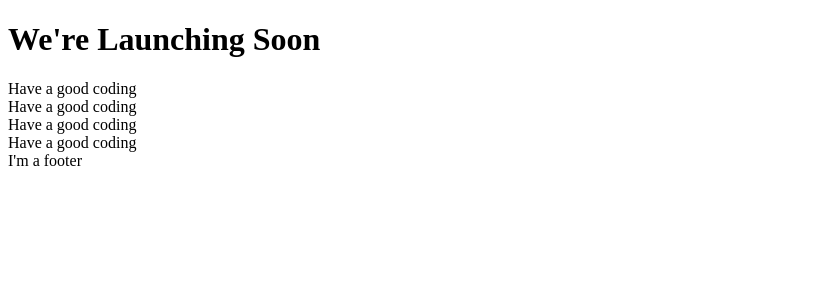
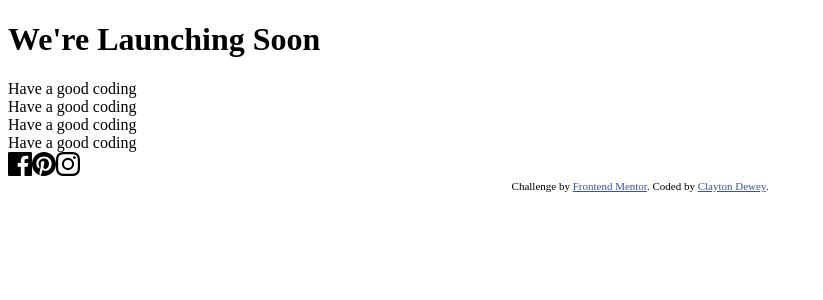
Before and after one commit to ClaytonDewey/launch-countdown-timer, a React (Create React App) app: page / in a window 1280 px wide. Shown: the top 300 px of the page, without its empty margins (0-823 px from the left). Built offline with nearby package versions, Linux system fonts and the light colour scheme.

Commit message:
Add social icons and attribution to footer

```diff
--- a/src/components/Footer.tsx
+++ b/src/components/Footer.tsx
@@ -1,8 +1,42 @@
 import React from 'react';
+import styled from 'styled-components';
+import { IconFacebook, IconInstagram, IconPinterest } from './Icons';
 
 type FooterProps = {};
 
+const StyledFooter = styled.footer`
+  .attribution {
+    font-size: 11px;
+    text-align: center;
+  }
+  .attribution a {
+    color: hsl(228, 45%, 44%);
+  }
+`;
+
 const Footer: React.FC<FooterProps> = () => {
-  return <footer>I'm a footer</footer>;
+  return (
+    <StyledFooter>
+      <div className='social-icons'>
+        <IconFacebook />
+        <IconPinterest />
+        <IconInstagram />
+      </div>
+      <div className='attribution'>
+        Challenge by{' '}
+        <a
+          href='https://www.frontendmentor.io?ref=challenge'
+          rel='noreferrer'
+          target='_blank'>
+          Frontend Mentor
+        </a>
+        . Coded by{' '}
+        <a href='https://www.claytondewey.io/' rel='noreferrer' target='_blank'>
+          Clayton Dewey
+        </a>
+        .
+      </div>
+    </StyledFooter>
+  );
 };
 export default Footer;
```
